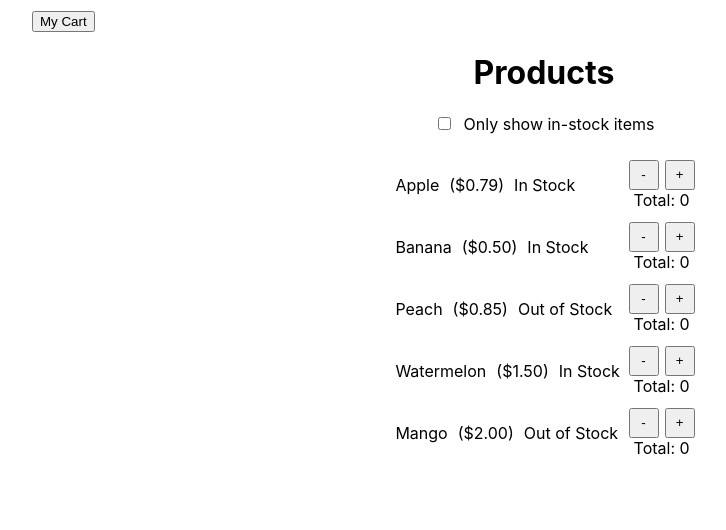
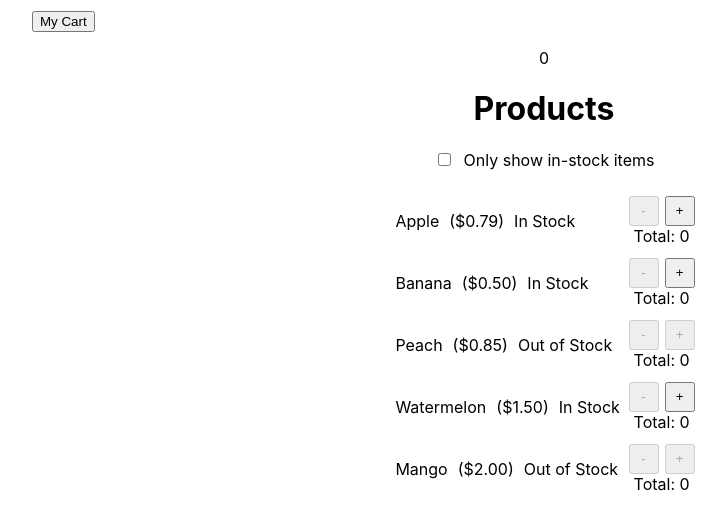
Before and after one commit to kaymay1000/react-shopping-cart-demo, a React (Create React App) app: page / in a window 1280 px wide. Shown: the top 530 px of the page, without its empty margins (96-822 px from the left). Built offline with nearby package versions, Linux system fonts and the light colour scheme.

Commit message:
add disabled buttons back in if out of stock

```diff
--- a/src/components/ProductPage.jsx
+++ b/src/components/ProductPage.jsx
@@ -1,36 +1,16 @@
-import React from 'react';
+import {useState} from 'react';
 import ProductTable from './ProductTable';
 
 const ProductPage = (props) => {
-  // let [count, setCount] = useState(0);
-  // const [inStockOnly, setInStockOnly] = useState(false);
-
-  // const handleIncrement = () => {
-  //   console.log('hitting increment');
-  //   setCount(count++);
-  // }
-
-  // const handleDecrement = () => {
-  //   console.log('hitting decrement');
-  //   setCount(count--);
-  // }
-
-  // const toggleInStock = () => {
-  //   setInStockOnly(!inStockOnly)
-  // }
-
-  // const updateProductCount = () => {
-
-  // }
+  let [cart, setCart] = useState([]);
 
   return (
-    <ProductTable
-      // count={count}
-      // setCount={setCount}
-      // onIncrement={handleIncrement}
-      // onDecrement={handleDecrement}
-      // onToggleInStock={toggleInStock}
-    />
+    <>
+      <p>{cart.length}</p>
+      <ProductTable
+        setCart={setCart}
+      />
+    </>
   )
 }
 
--- a/src/components/ProductTable.jsx
+++ b/src/components/ProductTable.jsx
@@ -1,7 +1,6 @@
-import React, {useState} from 'react';
+import {useState} from 'react';
 import Product from './Product';
 import '../styles/productTable.css';
-import { isCompositeComponentWithType } from 'react-dom/test-utils';
 
 const PRODUCTS = [
   { name: 'Apple', price: '$0.79', stocked: true, count: 0 },
@@ -26,8 +25,11 @@ const ProductTable = (props) => {
       return product;
     })
 
-     // replace products array (initial state) with newProducts array
-     setProducts(newProducts);
+    const productsWithCount = newProducts.filter(product => product.count > 0);
+    props.setCart(productsWithCount);
+    // replace products array (initial state) with newProducts array
+    setProducts(newProducts);
+
   }
 
   const renderProducts = () => {
--- a/src/components/product.jsx
+++ b/src/components/product.jsx
@@ -1,5 +1,4 @@
-import React from 'react';
-import { createPortal } from 'react-dom';
+// import React from 'react';
 import '../styles/product.css';
 
 const Product = (props) => {
@@ -16,14 +15,14 @@ const Product = (props) => {
         <button
           onClick={() => props.onUpdateCount(props.name, false)}
           className="counterButton"
-          // disabled={props.count === 0}
+          disabled={props.count === 0}
         >
             -
         </button>
         <button
           onClick={() => props.onUpdateCount(props.name, true)}
           className="counterButton"
-          // disabled={!props.stocked}
+          disabled={!props.stocked}
         >
             +
         </button>
```
